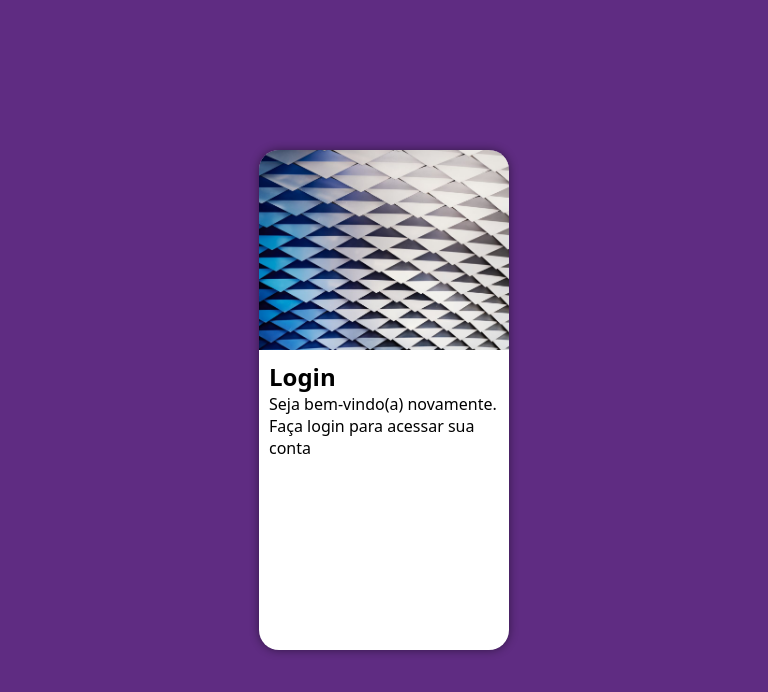
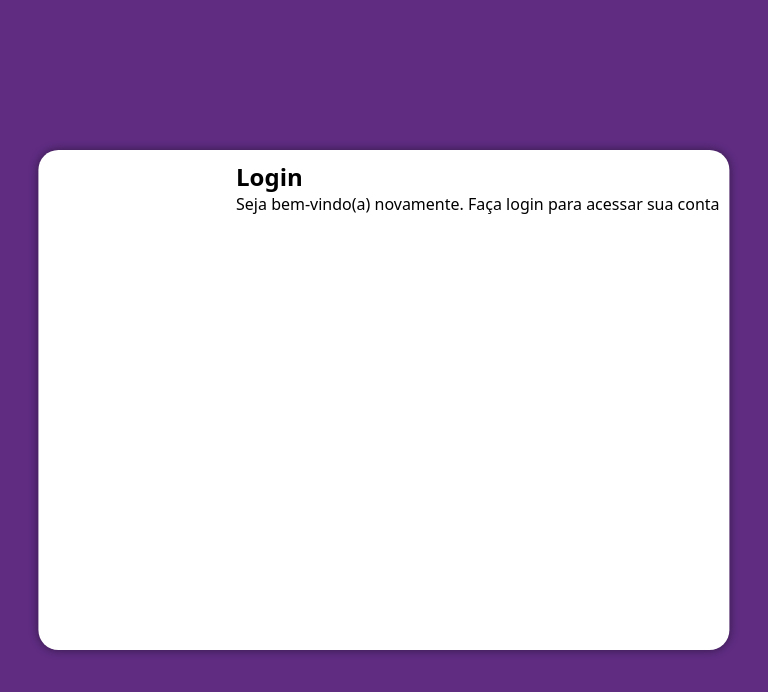
Before and after one commit to Khayofurquim15/projeto-login, a plain HTML site: page index.html in a window 768 px wide. Drawn offline with Linux system fonts and the light colour scheme.

Commit message:
criando outras medias

```diff
--- /dev/null
+++ b/estilos/media-query.css
@@ -0,0 +1,17 @@
+@charset "UTF-8";
+
+
+@media screen and (min-width:768px) and (max-width:992px) { /* VERSÃO PARA TABLETS */
+    section#login{
+        width: 90vw;
+    }
+
+    section#login > div#imagem{
+        float: left;
+        width: 30;
+    }
+
+    section#login > div#formulario{
+        float: right;
+    }
+}
--- a/index.html
+++ b/index.html
@@ -5,6 +5,7 @@
     <meta name="viewport" content="width=device-width, initial-scale=1.0">
     <title>Login</title>
     <link rel="stylesheet" href="estilos/style.css">
+    <link rel="stylesheet" href="estilos/media-query.css">
 </head>
 <body>
     <main>
```
